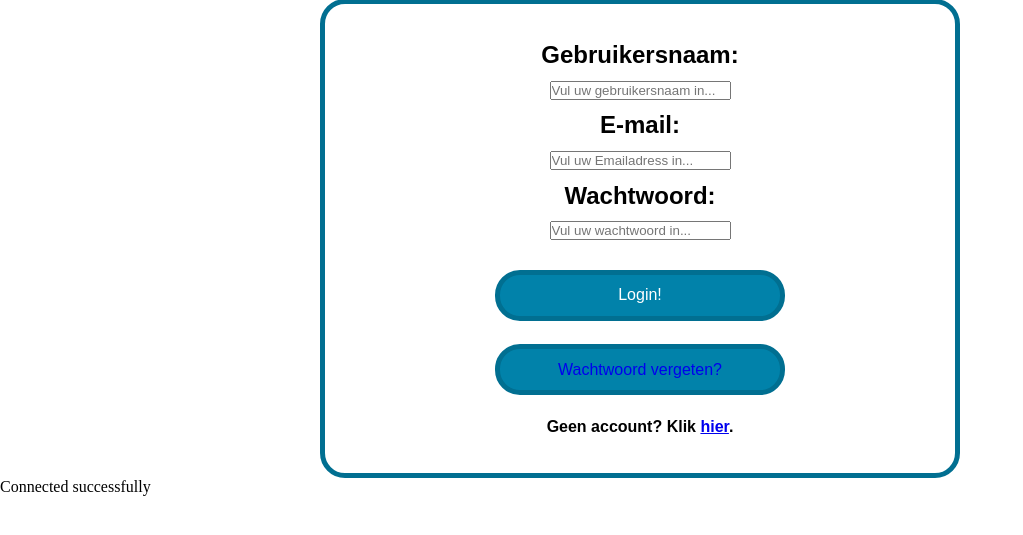
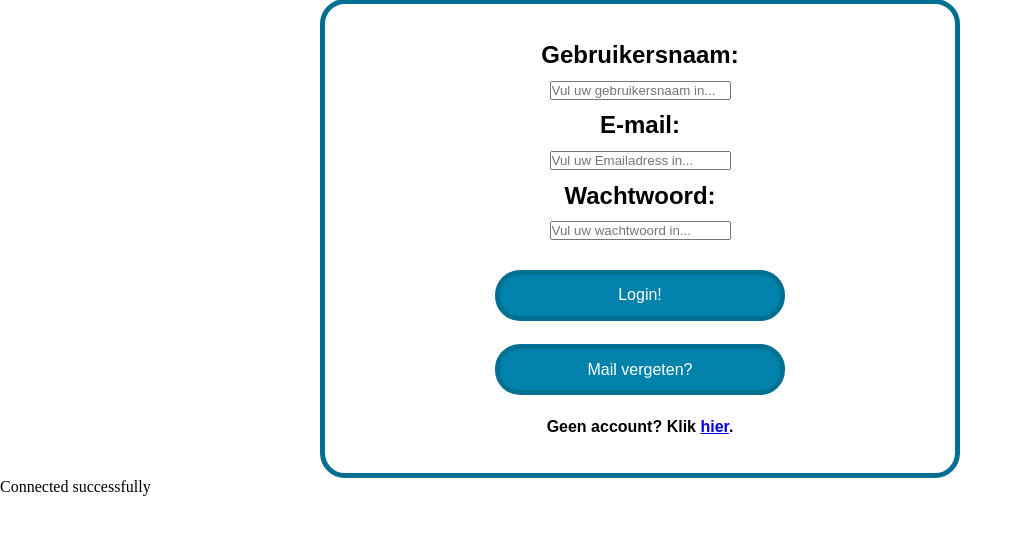
Before and after one commit to KyanJeuring/HondsrugQuest, a PHP site: page /inlog.php in a window 1280 px wide. Shown: the part 145-680 px from the top of the page, without its empty margins (0-1023 px from the left). Run offline with PHP 8.4, Linux system fonts and the light colour scheme.

Commit message:
Hondsrug Quest v0.011a
Mail button gewijzigd inplaats van een link in een button is er nu een onclick

```diff
--- a/css/index.css
+++ b/css/index.css
@@ -29,10 +29,6 @@ button {
     border-radius: 25px;
 }
 
-button a {
-    text-decoration: none;
-}
-
 button:hover {
     background-color: #001319;
     color: #f37020;
@@ -45,6 +41,7 @@ button:hover {
     padding-top: 2%;
     padding-bottom: 2%;
     text-align: center;
+    text-decoration: none;
 }
 
 .subTitle {
@@ -53,6 +50,7 @@ button:hover {
     padding-top: 2%;
     padding-bottom: 2%;
     text-align: center;
+    text-decoration: none;
 }
 
 .subTitle2 {
@@ -61,4 +59,5 @@ button:hover {
     padding-top: 2%;
     padding-bottom: 2%;
     text-align: center;
+    text-decoration: none;
 }
--- a/inlog.php
+++ b/inlog.php
@@ -32,7 +32,9 @@
             <br><br>
         </form>
         <button form="FInlog" type="submit" class="SubTitle2">Login!</button>
-        <button class="SubTitle2"><a href="./mail.php">Wachtwoord vergeten?</a></button>
+        <button onclick='window.location= "https://hondsrugcollege.com/hondsrugquest/php/mail.php"'
+            class="SubTitle2">Mail
+            vergeten?</button>
         <h3 class="SubTitle2"> Geen account? Klik <a href="./signup.php">hier</a>.</h3>
     </div>
     <?php
```
